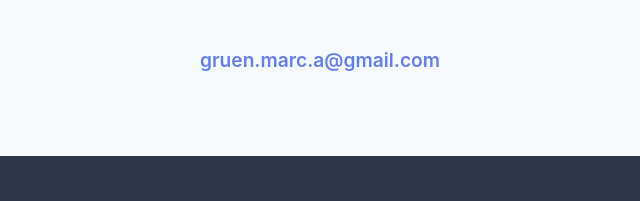
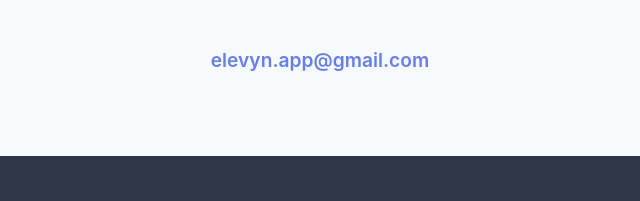
Before and after one commit to mgruen15/imp-app-website, a plain HTML site: page index.html in a window 1280 px wide. Shown: the part 3847-4048 px from the top of the page, 320-960 px from the left. Drawn offline with Linux system fonts and the light colour scheme.

Commit message:
Changed support email address

```diff
--- a/index.html
+++ b/index.html
@@ -661,7 +661,7 @@
             </p>
             <div style="text-align: center; font-size: 1.2rem; color: var(--text-secondary);">
                 <p>
-                    <a href="mailto:gruen.marc.a@gmail.com" style="color: var(--primary-color); font-weight: 600; text-decoration: none;">gruen.marc.a@gmail.com</a>
+                    <a href="mailto:elevyn.app@gmail.com" style="color: var(--primary-color); font-weight: 600; text-decoration: none;">elevyn.app@gmail.com</a>
                 </p>
             </div>
         </div>
```
